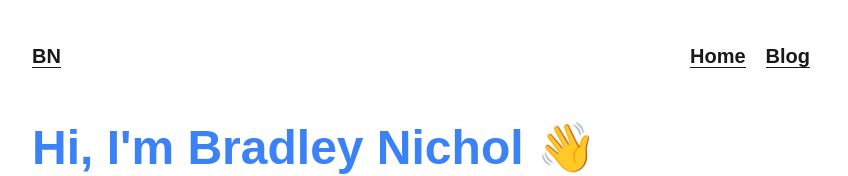
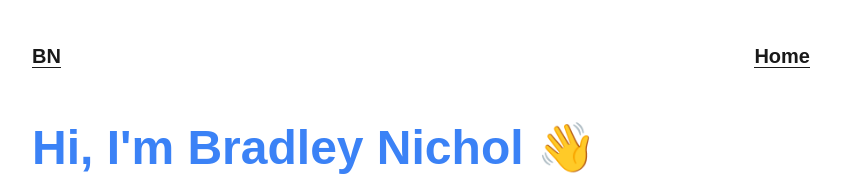
Before and after one commit to BradNichol/personal-blog, a Gatsby site: page / in a window 1280 px wide. Shown: the top 176 px of the page, without its empty margins (209-1057 px from the left). Built offline with nearby package versions, Linux system fonts and the light colour scheme; Gatsby itself is replaced by a stand-in of ours; some packages are replaced by stand-ins of ours.

Commit message:
disabling for now

```diff
--- a/src/components/nav.js
+++ b/src/components/nav.js
@@ -12,9 +12,9 @@ function NavigationBar() {
           <li className="pr-5">
             <Link to="/">Home</Link>
           </li>
-          <li className="pr-5">
+          {/* <li className="pr-5">
             <Link to="/blog">Blog</Link>
-          </li>
+          </li> */}
         </ul>
       </nav>
     </>
```
